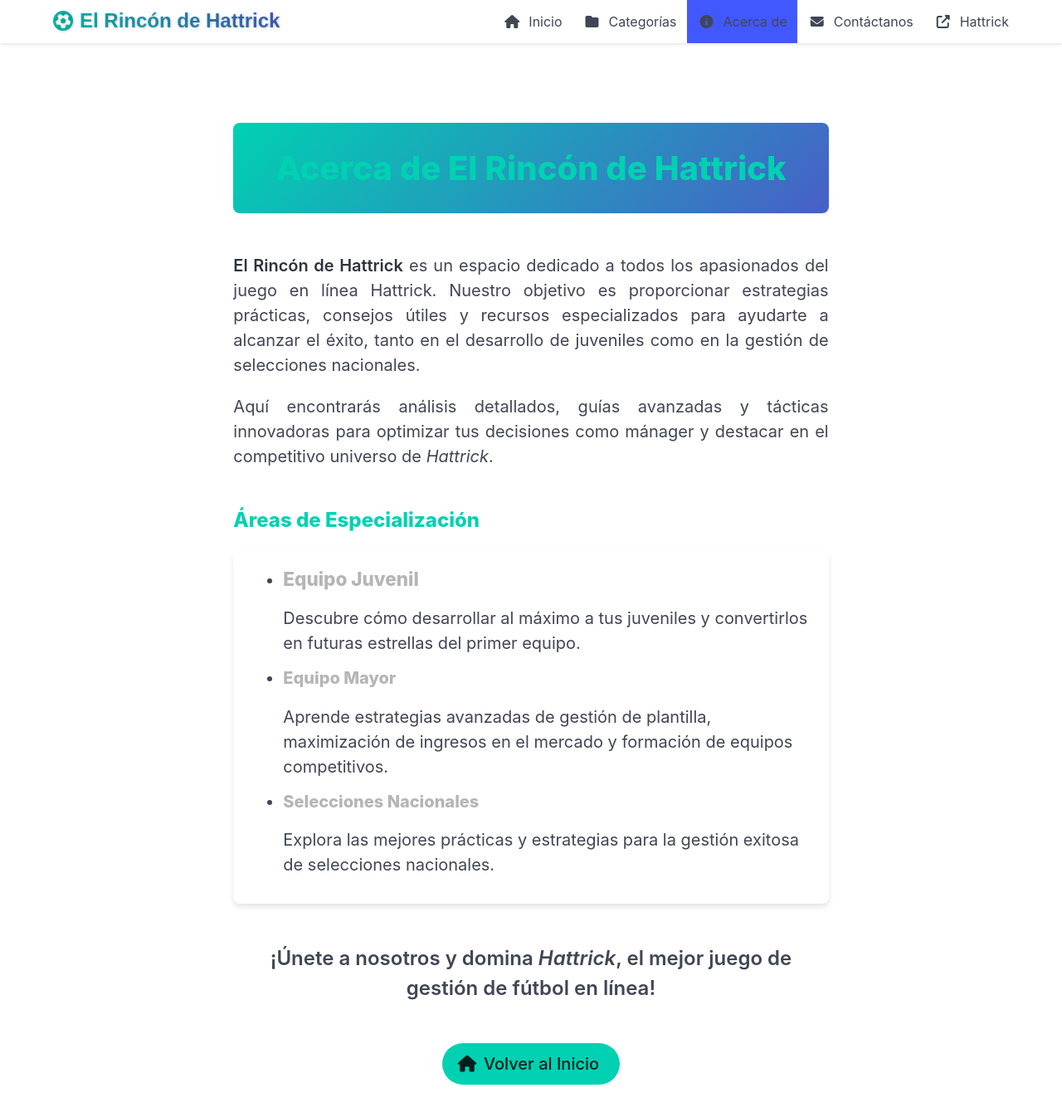
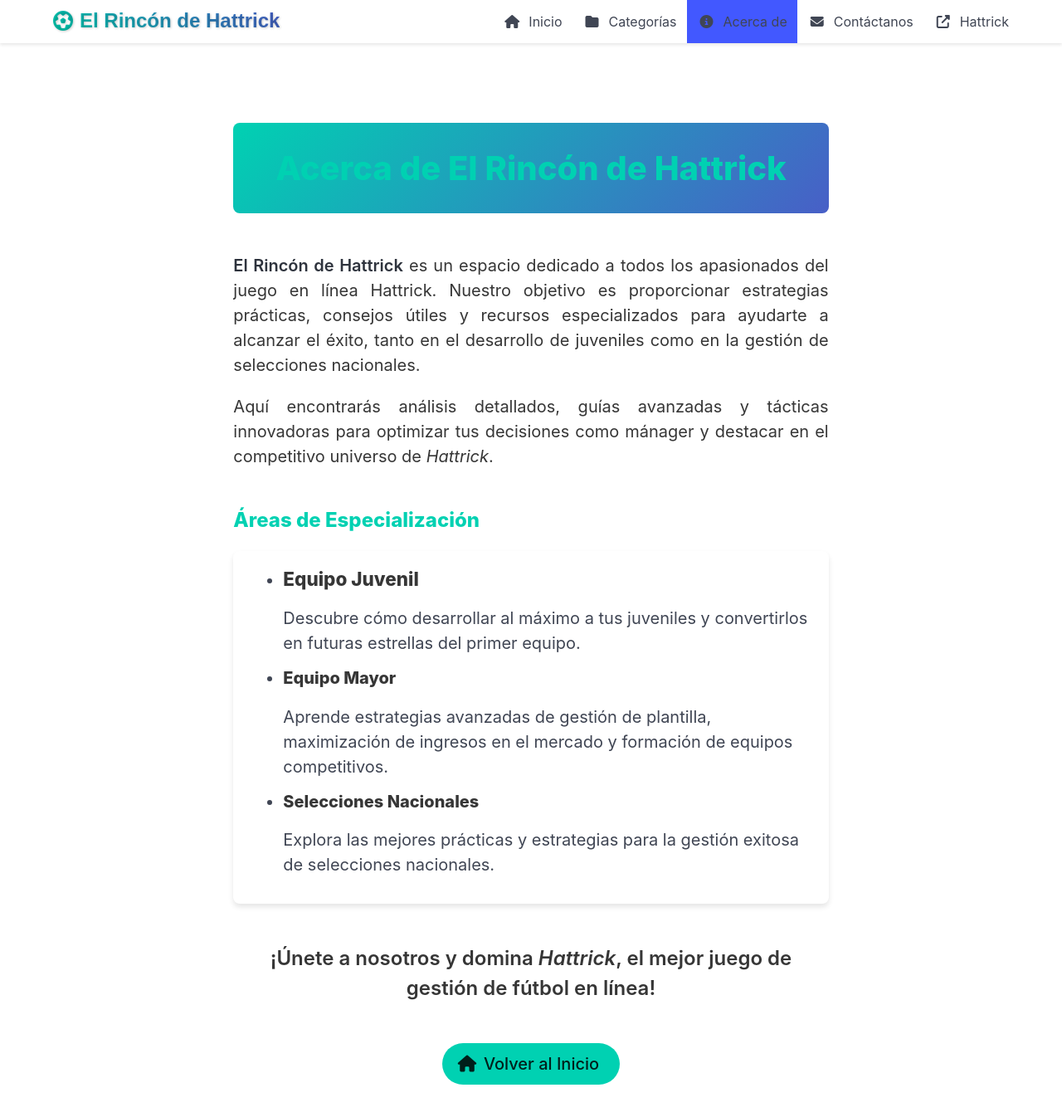
Before and after one commit to RinconHattrick/rinconhattrick.github.io, a Jekyll site: the page built from about.html, in a window 1280 px wide and 1400 px high. Shown: the top 1346 px of the window at 83% size. Built offline with Jekyll 4.4.1, drawn with Linux system fonts in a browser that asks for light colours.

Commit message:
Actualizar main.css

```diff
--- a/assets/main.css
+++ b/assets/main.css
@@ -1,18 +1,57 @@
+/* Definición de variables de color para ambos temas */
+:root {
+  --primary-color-light: #00d1b2; /* Turquesa */
+  --primary-color-dark: #4CAF50; /* Verde más oscuro en modo oscuro */
+  --secondary-color: #485fc7; /* Azul */
+  --background-light: #ffffff; /* Fondo claro */
+  --background-dark: #181825; /* Fondo oscuro */
+  --text-light: #363636; /* Texto en modo claro */
+  --text-dark: #f1f1f1; /* Texto en modo oscuro */
+}
+
+/* Configuración para Modo Claro */
+@media (prefers-color-scheme: light) {
+  :root {
+    --primary-color: var(--primary-color-light);
+    --background: var(--background-light);
+    --text: var(--text-light);
+  }
+}
+
+/* Configuración para Modo Oscuro */
+@media (prefers-color-scheme: dark) {
+  :root {
+    --primary-color: var(--primary-color-dark);
+    --background: var(--background-dark);
+    --text: var(--text-dark);
+  }
+
+  /* Ajustes adicionales para mejorar la visibilidad en modo oscuro */
+  .box, .table-container {
+    box-shadow: 0px 8px 12px rgba(0, 0, 0, 0.2);
+  }
+}
+
+/* Estilos Globales */
+body {
+  background-color: var(--background);
+  color: var(--text);
+  transition: background 0.3s ease-in-out, color 0.3s ease-in-out;
+}
+
+/* Navbar */
 .navbar-brand h1 {
   font-family: "Poppins", sans-serif;
   font-weight: 600;
-}
-.navbar-brand h1 {
   text-shadow: 1px 1px 3px rgba(0, 0, 0, 0.2);
-}
-.navbar-brand h1 {
-  background: linear-gradient(45deg, #00d1b2, #485fc7);
+  background: linear-gradient(45deg, var(--primary-color), var(--secondary-color));
   -webkit-background-clip: text;
   -webkit-text-fill-color: transparent;
 }
 
+/* Encabezados */
 .content h1 {
-  color: var(--primary, #00d1b2);
+  color: var(--primary-color);
 }
 
 .content h2,
@@ -20,31 +59,29 @@
 .content h4,
 .content h5,
 .content h6 {
-  color: var(--primary, #b5b5b5);
+  color: var(--text);
 }
 
-aside .box {
-  margin-bottom: 1rem;
+/* Tarjetas, Tablas y Sombras */
+.box, .table-container {
+  box-shadow: 0px 4px 6px rgba(0, 0, 0, 0.1);
+  border-radius: 8px;
 }
 
-.button:hover,
-.has-hover-effect:hover {
+/* Botones y efectos de hover */
+.button:hover, .has-hover-effect:hover {
   transform: scale(1.05);
   transition: transform 0.2s ease-in-out;
 }
 
-.box,
-.table-container {
-  box-shadow: 0px 4px 6px rgba(0, 0, 0, 0.1);
-  border-radius: 8px;
-}
-
+/* Sección de encabezado principal */
 #main-header {
-  background: linear-gradient(135deg, #00d1b2, #485fc7);
+  background: linear-gradient(135deg, var(--primary-color), var(--secondary-color));
   padding: 2rem;
   border-radius: 8px;
 }
 
+/* Enlaces */
 section a {
   transition: color 0.3s ease-in-out;
 }
```
